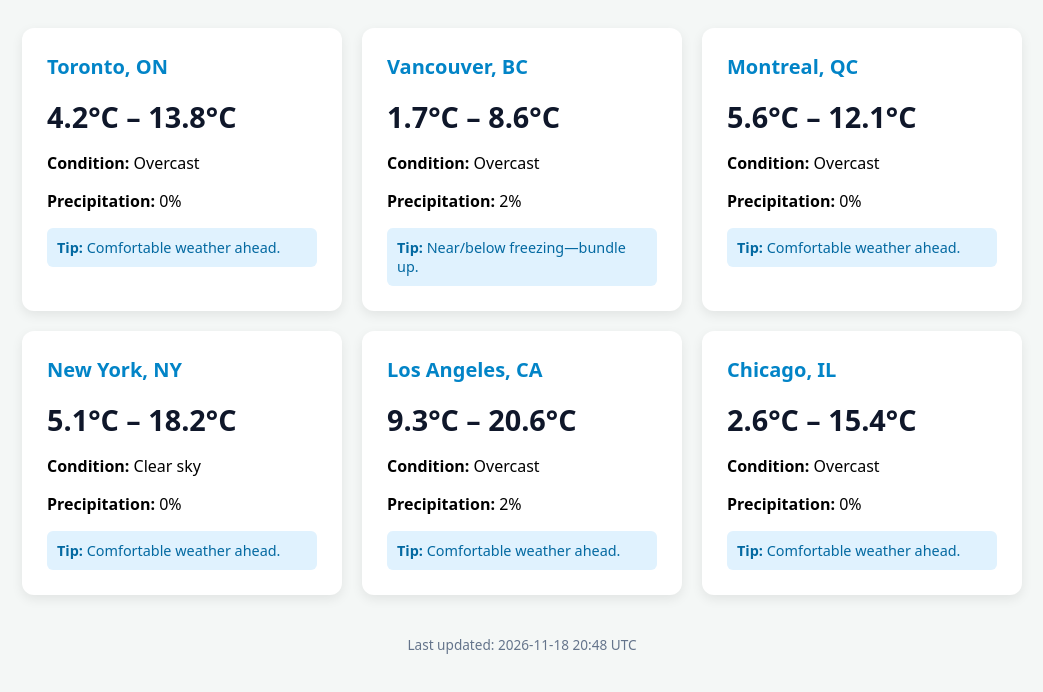
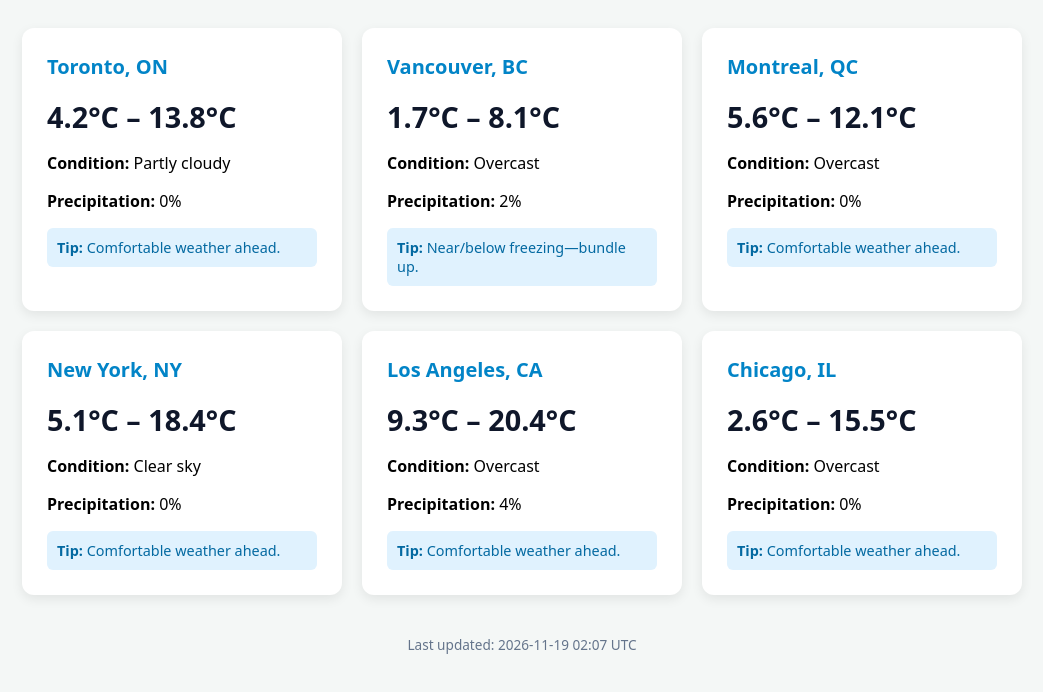
Before and after one commit to cpcsonline-Kol/daily-weather-agent, a plain HTML site: page index.html in a window 1280 px wide. Shown: the part 106-798 px from the top of the page, without its empty margins (118-1161 px from the left). Drawn offline with Linux system fonts and the light colour scheme.

Commit message:
Update daily weather UI

```diff
--- a/index.html
+++ b/index.html
@@ -22,14 +22,14 @@ h1 { text-align: center; color: #1e293b; margin-bottom: 30px; }
         <div class="card">
             <h2>Toronto, ON</h2>
             <div class="temp">4.2°C – 13.8°C</div>
-            <p><strong>Condition:</strong> Overcast</p>
+            <p><strong>Condition:</strong> Partly cloudy</p>
             <p><strong>Precipitation:</strong> 0%</p>
             <div class="advice"><strong>Tip:</strong> Comfortable weather ahead.</div>
         </div>
 
         <div class="card">
             <h2>Vancouver, BC</h2>
-            <div class="temp">1.7°C – 8.6°C</div>
+            <div class="temp">1.7°C – 8.1°C</div>
             <p><strong>Condition:</strong> Overcast</p>
             <p><strong>Precipitation:</strong> 2%</p>
             <div class="advice"><strong>Tip:</strong> Near/below freezing—bundle up.</div>
@@ -45,7 +45,7 @@ h1 { text-align: center; color: #1e293b; margin-bottom: 30px; }
 
         <div class="card">
             <h2>New York, NY</h2>
-            <div class="temp">5.1°C – 18.2°C</div>
+            <div class="temp">5.1°C – 18.4°C</div>
             <p><strong>Condition:</strong> Clear sky</p>
             <p><strong>Precipitation:</strong> 0%</p>
             <div class="advice"><strong>Tip:</strong> Comfortable weather ahead.</div>
@@ -53,21 +53,21 @@ h1 { text-align: center; color: #1e293b; margin-bottom: 30px; }
 
         <div class="card">
             <h2>Los Angeles, CA</h2>
-            <div class="temp">9.3°C – 20.6°C</div>
+            <div class="temp">9.3°C – 20.4°C</div>
             <p><strong>Condition:</strong> Overcast</p>
-            <p><strong>Precipitation:</strong> 2%</p>
+            <p><strong>Precipitation:</strong> 4%</p>
             <div class="advice"><strong>Tip:</strong> Comfortable weather ahead.</div>
         </div>
 
         <div class="card">
             <h2>Chicago, IL</h2>
-            <div class="temp">2.6°C – 15.4°C</div>
+            <div class="temp">2.6°C – 15.5°C</div>
             <p><strong>Condition:</strong> Overcast</p>
             <p><strong>Precipitation:</strong> 0%</p>
             <div class="advice"><strong>Tip:</strong> Comfortable weather ahead.</div>
         </div>
 
 </div>
-<div class="meta">Last updated: 2026-11-18 20:48 UTC</div>
+<div class="meta">Last updated: 2026-11-19 02:07 UTC</div>
 </body>
 </html>
```
